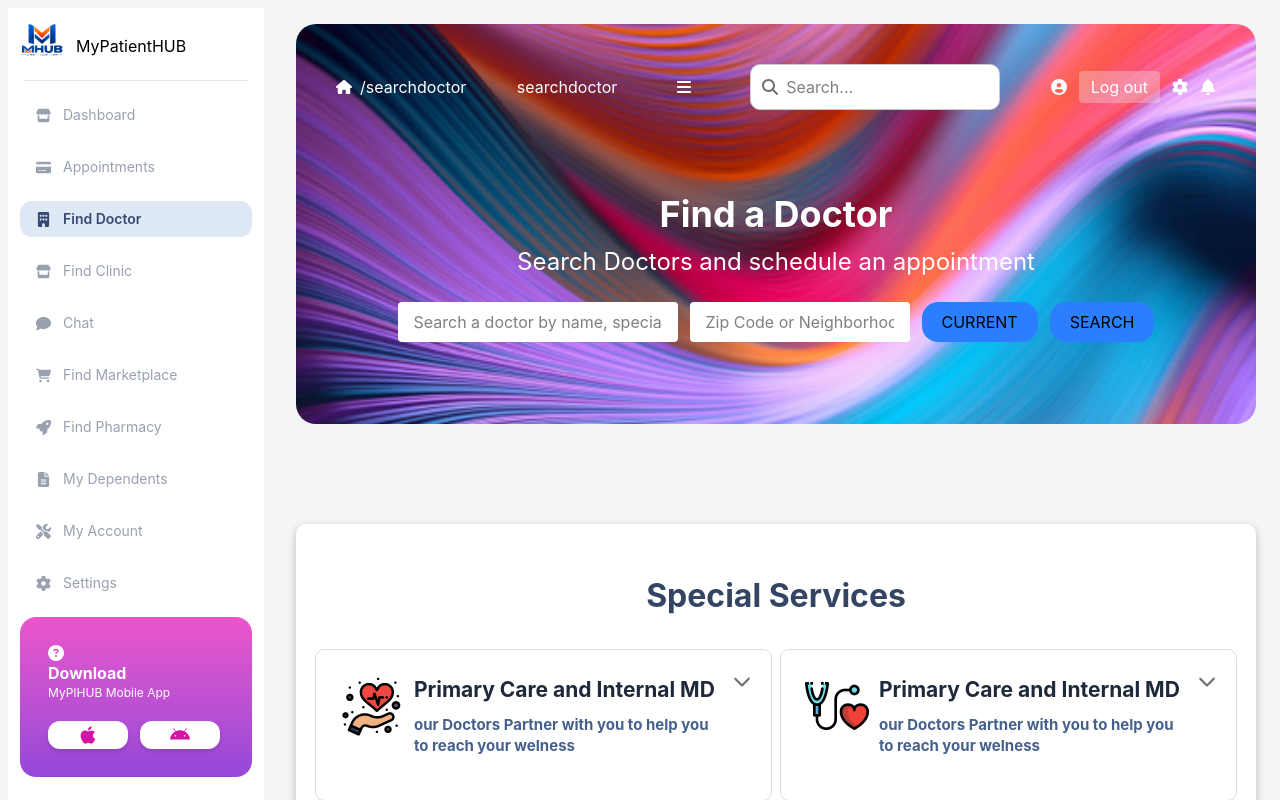
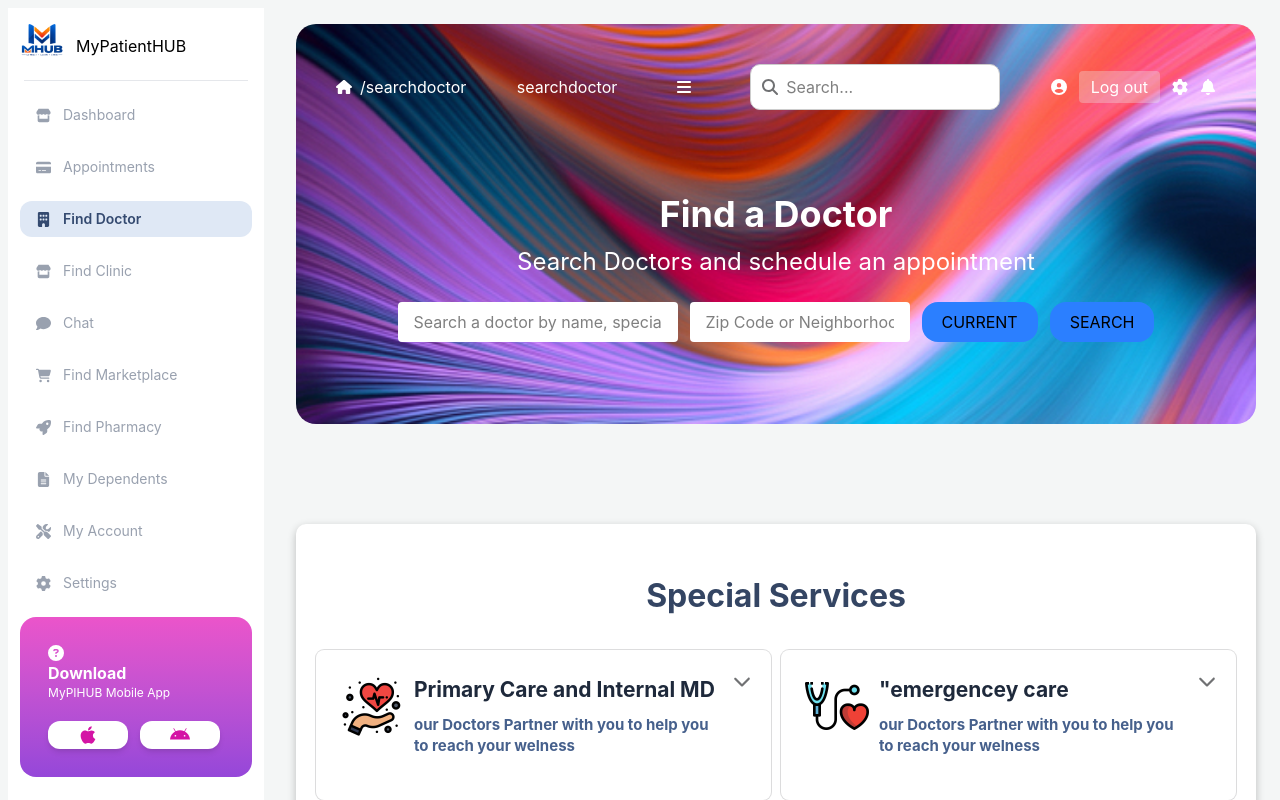
Before and after one commit to narges-karimyar/HUB, a React (Vite) app: page /find-doctor in a window 1280 px wide. Both pictures are taken after typing "name@example.com", "Sample123" into the empty fields and a click on the button "SIGN IN". Shown: the top 800 px of the page. Built offline with nearby package versions, Linux system fonts and the light colour scheme.

Commit message:
adding searching in to the  pages

```diff
--- a/src/App.jsx
+++ b/src/App.jsx
@@ -1,6 +1,6 @@
 import { BrowserRouter, Routes, Route } from "react-router-dom";
 import { useState } from "react";
-import Layout from "./Components/Nav";
+import Layout from "./Components/Layout";
 import Dashboard from "./Components/Dashboard";
 import product from "./Data/Products";
 import Login from "./Components/Account";
@@ -27,6 +27,7 @@ export default function App() {
           <Route path="/" element={<Dashboard />} />
           <Route path="/appointments" element={<h1>Appointments</h1>} />
           <Route path="/find-doctor" element={<FindDoctor />} />
+          <Route path="/find-doctor" element={<FindDoctor />} />
           <Route path="/find-clinic" element={<FindClinic />} />
           <Route path="/chat" element={<h1>Chat</h1>} />
           <Route path="/marketplace" element={<FindMarketplace />} />
--- a/src/Components/Account.jsx
+++ b/src/Components/Account.jsx
@@ -19,7 +19,7 @@ export default function Login({ onLogin }) {
       setErr("Enter email or phone");
     } else if (!user.includes("@")) {
       setErr("your email should be valed");
-    } else if (pass.length < 6) {
+    } else if (pass.length <= 6) {
       setErr("Password must be 6 or more characters");
     } else {
       setErr("");
--- a/src/Components/Dashboard.jsx
+++ b/src/Components/Dashboard.jsx
@@ -1,4 +1,5 @@
 import { Link, useOutletContext } from "react-router-dom";
+import React, { useState } from "react";
 import {
   FaHouse,
   FaBars,
@@ -16,6 +17,19 @@ import LineBarAreaChart from "./LineBarAreaChart";
 
 export default function Dashboard() {
   const { open, setOpen, onLogout } = useOutletContext();
+  // search
+  const [search, setSearch] = useState("");
+
+  const products = [
+    { id: "cardpro1", name: "Promotion by Clinics" },
+    { id: "cardpro2", name: "Promotion by Pharmacies" },
+    { id: "cardpro3", name: "Smart Market Usage by app" },
+    { id: "cardpro4", name: "Health Index" },
+  ];
+
+  const items = products.filter((product) =>
+    product.name.toLowerCase().includes(search.toLowerCase()),
+  );
   return (
     <div className="contentTwo font-[Merriweather,serif] ">
       <header className="flex justify-between max-[600px]:flex-wrap p-5 gap-2.5 m-2.5">
@@ -37,6 +51,8 @@ export default function Dashboard() {
           <input
             type="text"
             placeholder="Search..."
+            value={search}
+            onChange={(e) => setSearch(e.target.value)}
             className="w-full py-2.5 pr-2.5 pl-[35px] border border-[#ccc] rounded-[10px]"
           />
         </div>
@@ -65,6 +81,7 @@ export default function Dashboard() {
 
         <div className="gridpart grid grid-cols-2 gap-x-5 gap-y-2.5 max-lg:grid-cols-1">
           {/* first card */}
+          {products[0].name.toLowerCase().includes(search.toLowerCase()) && (
             <div
               id="cardpro1"
               className="bg-white p-[30px] max-[600px]:p-[15px] rounded-xl h-[280px] w-full  max-lg:w-full max-lg:h-auto w-full overflow-hidden"
@@ -73,7 +90,7 @@ export default function Dashboard() {
                 id="protitle"
                 className="flex items-center justify-between mb-[15px]"
               >
-              <p className="text-[#4b5563]">
+                <p className="text-[#4b5563]" id="name">
                   <i>Promotion by Clinics</i>
                 </p>
                 <FaCircleExclamation className="text-[rgb(112,113,115)]" />
@@ -119,7 +136,9 @@ export default function Dashboard() {
                     <p className="flex-1 text-xs max-[600px]:text-[11px] font-medium text-[#4b5563]">
                       Klinik Bandar Baru Nilai
                     </p>
-                  <span className="text-xs font-medium text-[#6b7280]">4%</span>
+                    <span className="text-xs font-medium text-[#6b7280]">
+                      4%
+                    </span>
                   </div>
                   <div className="card flex items-center h-[55px] gap-2.5 border-b border-[#eee]">
                     <img
@@ -150,11 +169,12 @@ export default function Dashboard() {
                 </div>
               </div>
             </div>
+          )}
 
           {/* second card */}
-
+          {products[1].name.toLowerCase().includes(search.toLowerCase()) && (
             <div
-            id="cardpro1"
+              id="cardpro2"
               className="bg-white p-[30px] max-[600px]:p-[15px] rounded-xl h-[280px] w-full  max-lg:w-full max-lg:h-auto w-full overflow-hidden"
             >
               <div
@@ -172,7 +192,10 @@ export default function Dashboard() {
                 className="flex gap-5 max-lg:flex-col max-lg:items-center"
               >
                 {/* image */}
-              <div id="probox" className="flex flex-col items-center w-[200px]">
+                <div
+                  id="probox"
+                  className="flex flex-col items-center w-[200px]"
+                >
                   <span>
                     <CircleChart />
                   </span>
@@ -204,7 +227,9 @@ export default function Dashboard() {
                     <p className="flex-1 text-xs max-[600px]:text-[11px] font-medium text-[#4b5563]">
                       Klinik Bandar Baru Nilai
                     </p>
-                  <span className="text-xs font-medium text-[#6b7280]">4%</span>
+                    <span className="text-xs font-medium text-[#6b7280]">
+                      4%
+                    </span>
                   </div>
                   <div className="card flex items-center h-[55px] gap-2.5 border-b border-[#eee]">
                     <img
@@ -235,9 +260,11 @@ export default function Dashboard() {
                 </div>
               </div>
             </div>
+          )}
           {/* third card */}
+          {products[2].name.toLowerCase().includes(search.toLowerCase()) && (
             <div
-            id="cardpro1"
+              id="cardpro2"
               className="bg-white p-[30px] max-[600px]:p-[15px] rounded-xl h-[300px] w-full  max-lg:w-full max-lg:h-auto w-full overflow-hidden"
             >
               <div
@@ -255,7 +282,10 @@ export default function Dashboard() {
                 className="flex gap-5 max-lg:flex-col max-lg:items-center"
               >
                 {/* image */}
-              <div id="probox" className="flex flex-col items-center w-[200px]">
+                <div
+                  id="probox"
+                  className="flex flex-col items-center w-[200px]"
+                >
                   <span>
                     <SecondCircle />
                   </span>
@@ -287,7 +317,9 @@ export default function Dashboard() {
                     <p className="flex-1 text-xs max-[600px]:text-[11px] font-medium text-[#4b5563]">
                       Grab Food
                     </p>
-                  <span className="text-xs font-medium text-[#6b7280]">4%</span>
+                    <span className="text-xs font-medium text-[#6b7280]">
+                      4%
+                    </span>
                   </div>
                   <div className="card flex items-center h-[55px] gap-2.5 border-b border-[#eee]">
                     <img
@@ -318,11 +350,12 @@ export default function Dashboard() {
                 </div>
               </div>
             </div>
+          )}
 
           {/* fourth card */}
-
+          {products[3].name.toLowerCase().includes(search.toLowerCase()) && (
             <div
-            id="cardpro1"
+              id="cardpro4"
               className="bg-white p-[24px] max-[600px]:p-[15px] rounded-[24px] h-[280px] w-full overflow-hidden"
             >
               {/* Title */}
@@ -346,6 +379,7 @@ export default function Dashboard() {
                 <LineBarAreaChart />
               </div>
             </div>
+          )}
         </div>
       </div>
 
--- a/src/Components/Find.jsx
+++ b/src/Components/Find.jsx
@@ -16,6 +16,19 @@ export default function FindDoctor() {
   const { open, setOpen } = useOutletContext();
   const [view, setView] = useState("map"); // "map" | "list"
   const [sort, setSort] = useState("next"); // "next" | "distance"
+  // search
+  const [search, setSearch] = useState("");
+
+  const products = [
+    { id: "card1", name: "Internal MD" },
+    { id: "card2", name: "emergencey " },
+    { id: "card3", name: "Services" },
+    { id: "card4", name: "urgent card " },
+  ];
+
+  const items = products.filter((product) =>
+    product.name.toLowerCase().includes(search.toLowerCase()),
+  );
   return (
     <>
       <div className="background min-h-100 text-white ">
@@ -46,6 +59,8 @@ export default function FindDoctor() {
             <input
               type="text"
               placeholder="Search..."
+              value={search}
+              onChange={(e) => setSearch(e.target.value)}
               className="w-full rounded-[10px] border border-[#ccc] bg-white py-2.5 pl-[35px] pr-2.5 text-black outline-none"
             />
           </div>
@@ -103,7 +118,9 @@ export default function FindDoctor() {
       <section className="parttwo md:py-16 md:mt-[52px] sm:mt-[30px]">
         <h1 className="sm:pt-7">Special Services</h1>
         <div className="services-container">
-          <div className="service-card">
+          {/* card one  */}
+          {products[0].name.toLowerCase().includes(search.toLowerCase()) && (
+            <div className="service-card" id="card1">
               <img src={product[10].Image} alt="" />
               <span>
                 <h3>Primary Care and Internal MD</h3>
@@ -115,11 +132,14 @@ export default function FindDoctor() {
                 <FaChevronDown />
               </Link>
             </div>
+          )}
+          {/* card two */}
 
-          <div className="service-card">
+          {products[1].name.toLowerCase().includes(search.toLowerCase()) && (
+            <div className="service-card" id="card2">
               <img src={product[11].Image} alt="" />
               <span>
-              <h3>Primary Care and Internal MD</h3>
+                <h3>"emergencey care</h3>
                 <p>
                   our Doctors Partner with you to help you to reach your welness
                 </p>
@@ -128,11 +148,14 @@ export default function FindDoctor() {
                 <FaChevronDown />
               </Link>
             </div>
+          )}
 
-          <div className="service-card">
+          {/* card tree */}
+          {products[2].name.toLowerCase().includes(search.toLowerCase()) && (
+            <div className="service-card" id="card3">
               <img src={product[12].Image} alt="" />
               <span>
-              <h3>Primary Care and Internal MD</h3>
+                <h3> Imaging services</h3>
                 <p>
                   our Doctors Partner with you to help you to reach your welness
                 </p>
@@ -141,11 +164,13 @@ export default function FindDoctor() {
                 <FaChevronDown />
               </Link>
             </div>
-
-          <div className="service-card">
+          )}
+          {/* card 4 */}
+          {products[3].name.toLowerCase().includes(search.toLowerCase()) && (
+            <div className="service-card" id="card4">
               <img src={product[13].Image} alt="" />
               <span>
-              <h3>Primary Care and Internal MD</h3>
+                <h3>urgent care</h3>
                 <p>
                   our Doctors Partner with you to help you to reach your welness
                 </p>
@@ -154,6 +179,7 @@ export default function FindDoctor() {
                 <FaChevronDown />
               </Link>
             </div>
+          )}
         </div>
       </section>
 
--- a/src/Components/Setting.jsx
+++ b/src/Components/Setting.jsx
@@ -22,6 +22,21 @@ import product from "../Data/Products";
 export default function Settings() {
   const { open, setOpen, onLogout } = useOutletContext();
   const [on, setOn] = useState(false);
+  // search
+  const [search, setSearch] = useState("");
+
+  const products = [
+    { id: "profile", name: "Profile" },
+    { id: "basic-info", name: "Basic Info" },
+    { id: "change-password", name: "Change Password" },
+    { id: "two-factor", name: "Two-factor authentication" },
+    { id: "sessions", name: "Sessions" },
+    { id: "delete-account", name: "Delete Account" },
+  ];
+
+  const items = products.filter((product) =>
+    product.name.toLowerCase().includes(search.toLowerCase()),
+  );
   return (
     <>
       <div className="contentTwo font-[Merriweather,serif] ">
@@ -46,6 +61,8 @@ export default function Settings() {
             <input
               type="text"
               placeholder="Search..."
+              value={search}
+              onChange={(e) => setSearch(e.target.value)}
               className="w-full py-2.5 pr-2.5 pl-[35px] border border-[#ccc] rounded-[10px]"
             />
           </div>
@@ -110,6 +127,7 @@ export default function Settings() {
         {/* Main content: only this column scrolls */}
         <main className="h-full min-h-0 min-w-0 space-y-3 overflow-y-auto overscroll-contain pr-2">
           {/* Profile card */}
+          {products[0].name.toLowerCase().includes(search.toLowerCase()) && (
             <section
               id="profile"
               className="flex items-center gap-3 rounded-xl bg-white p-3 shadow-[0px_2px_8px_0px_rgba(99,99,99,0.2)]"
@@ -144,8 +162,10 @@ export default function Settings() {
                 </button>
               </div>
             </section>
+          )}
 
           {/* Basic information */}
+          {products[1].name.toLowerCase().includes(search.toLowerCase()) && (
             <section id="basic-info" className="bgformbox">
               <h2 className="p-3 text-xl text-[#344a70]">
                 <b>Basic Info</b>
@@ -216,11 +236,13 @@ export default function Settings() {
                       <option value="" disabled>
                         Day
                       </option>
-                    {Array.from({ length: 31 }, (_, i) => i + 1).map((day) => (
+                      {Array.from({ length: 31 }, (_, i) => i + 1).map(
+                        (day) => (
                           <option key={day} value={day}>
                             {day}
                           </option>
-                    ))}
+                        ),
+                      )}
                     </select>
                     <select
                       name="year"
@@ -323,8 +345,10 @@ export default function Settings() {
                 </div>
               </form>
             </section>
+          )}
 
           {/* Change password */}
+          {products[2].name.toLowerCase().includes(search.toLowerCase()) && (
             <section id="change-password" className="bgformbox">
               <h2 className="p-3 text-2xl text-[#344a70]">
                 <b>Change Password</b>
@@ -368,7 +392,9 @@ export default function Settings() {
                 </div>
               </form>
               <div className="p-3">
-              <h3 className="text-2xl text-[#344a70]">Password requirements</h3>
+                <h3 className="text-2xl text-[#344a70]">
+                  Password requirements
+                </h3>
                 <p className="text-[#64748b]">
                   Please follow this guide for a strong password
                 </p>
@@ -386,8 +412,10 @@ export default function Settings() {
                 </button>
               </div>
             </section>
+          )}
 
           {/* Two-factor authentication */}
+          {products[3].name.toLowerCase().includes(search.toLowerCase()) && (
             <section id="two-factor" className="bgformbox p-4">
               <div className="flex justify-between gap-3 p-3">
                 <h2 className="text-2xl text-[#344a70]">
@@ -439,8 +467,10 @@ export default function Settings() {
                 <hr className="mx-7 my-7 text-gray-200" />
               </div>
             </section>
+          )}
 
           {/* Sessions */}
+          {products[4].name.toLowerCase().includes(search.toLowerCase()) && (
             <section id="sessions" className="bgformbox p-4">
               <h2 className="text-2xl text-[#344a70]">
                 <b>Sessions</b>
@@ -462,8 +492,10 @@ export default function Settings() {
                 </button>
               </div>
             </section>
+          )}
 
           {/* Delete account */}
+          {products[5].name.toLowerCase().includes(search.toLowerCase()) && (
             <section id="delete-account" className="bgformbox p-4">
               <h2 className="text-2xl text-[#344a70]">
                 <b>Delete Account</b>
@@ -507,6 +539,7 @@ export default function Settings() {
                 </div>
               </div>
             </section>
+          )}
         </main>
       </div>
       <footer className=" lg:flex justify-between items-center px-10 py-5 text-xs text-[#4b5563] ">
```
Also changed, not shown: src/Components/Layout.jsx (renamed from src/Components/Nav.jsx). Lines whose indentation alone changed are shown as unchanged.
